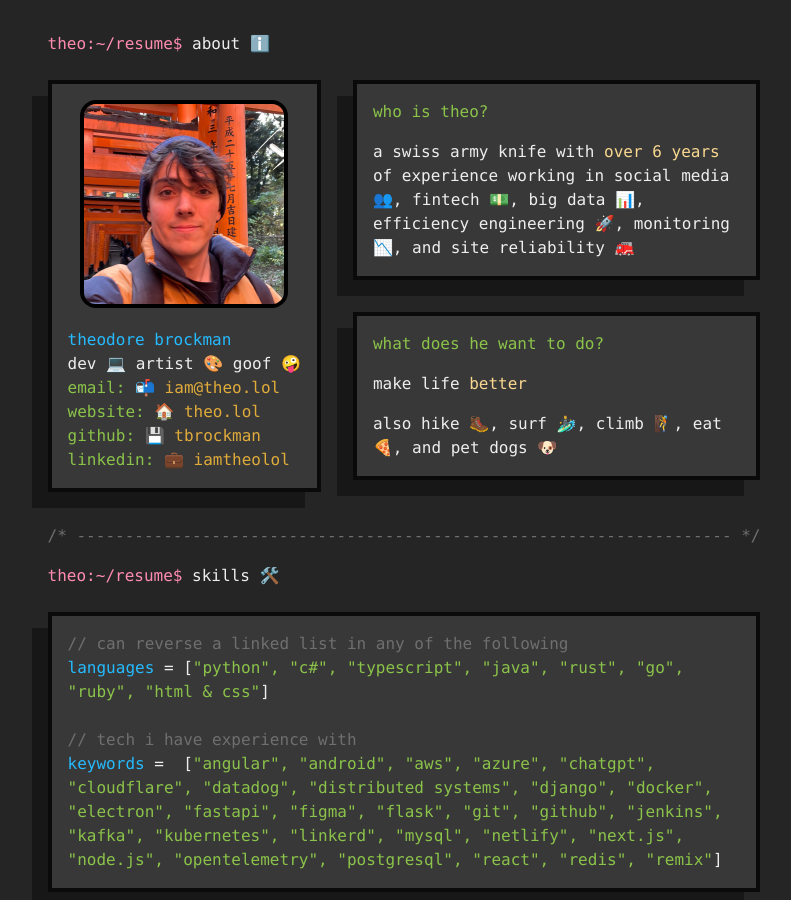
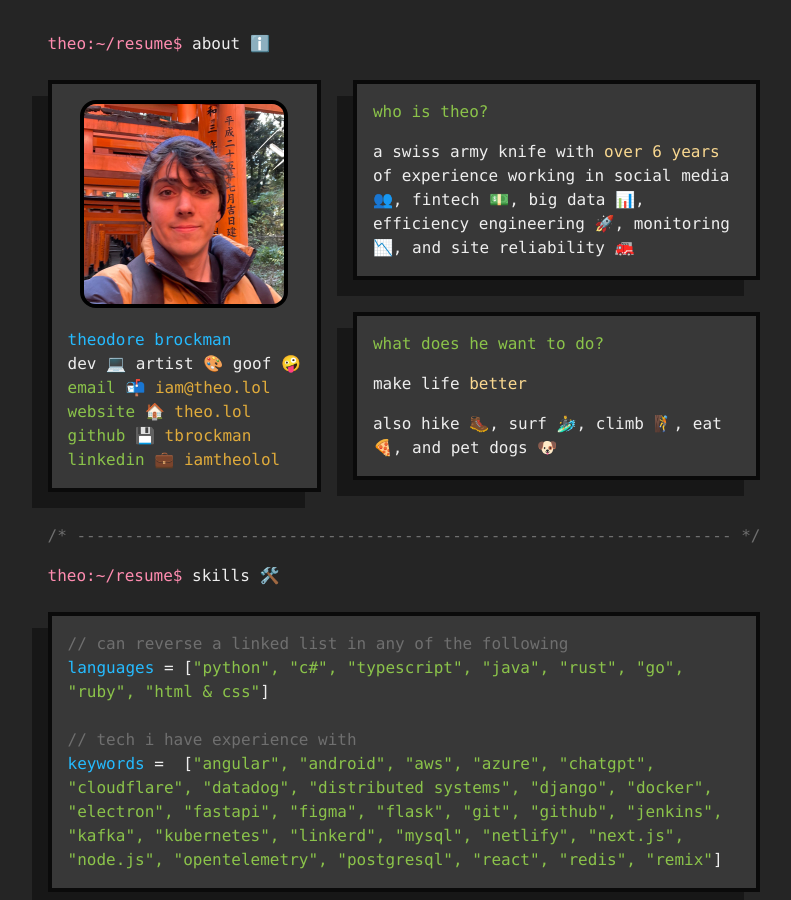
Before and after one commit to tbrockman/tbrockman.github.io, a Jekyll site: the page built from resume.html, in a window 1280 px wide and 900 px high. Shown: the whole window, without its empty margins (236-1027 px from the left). Built offline with Jekyll 4.4.1, drawn with Linux system fonts in a browser that asks for light colours.

Commit message:
Remove colons.

```diff
--- a/resume.html
+++ b/resume.html
@@ -20,19 +20,19 @@ layout: resume
 						</div>
 						<div class="contact-link-section">
 							<div class='green'>
-								email: 📬 <a class="gold contact-section-link" title="theo's email"
+								email 📬 <a class="gold contact-section-link" title="theo's email"
 									href="mailto:iam@theo.lol">iam@theo.lol </a>
 							</div>
 							<div class='green'>
-								website: 🏠 <a class="gold contact-section-link" title="theo's website"
+								website 🏠 <a class="gold contact-section-link" title="theo's website"
 									href="/">theo.lol</a>
 							</div>
 							<div class="green">
-								github: 💾 <a class="gold contact-section-link" title="theo's github"
+								github 💾 <a class="gold contact-section-link" title="theo's github"
 									href="https://github.com/tbrockman">tbrockman</a>
 							</div>
 							<div class='green'>
-								linkedin: 💼 <a class="gold contact-section-link" title="theo's linkedin"
+								linkedin 💼 <a class="gold contact-section-link" title="theo's linkedin"
 									href="https://www.linkedin.com/in/iamtheolol/" aria-hidden="true">iamtheolol
 								</a>
 							</div>
```
